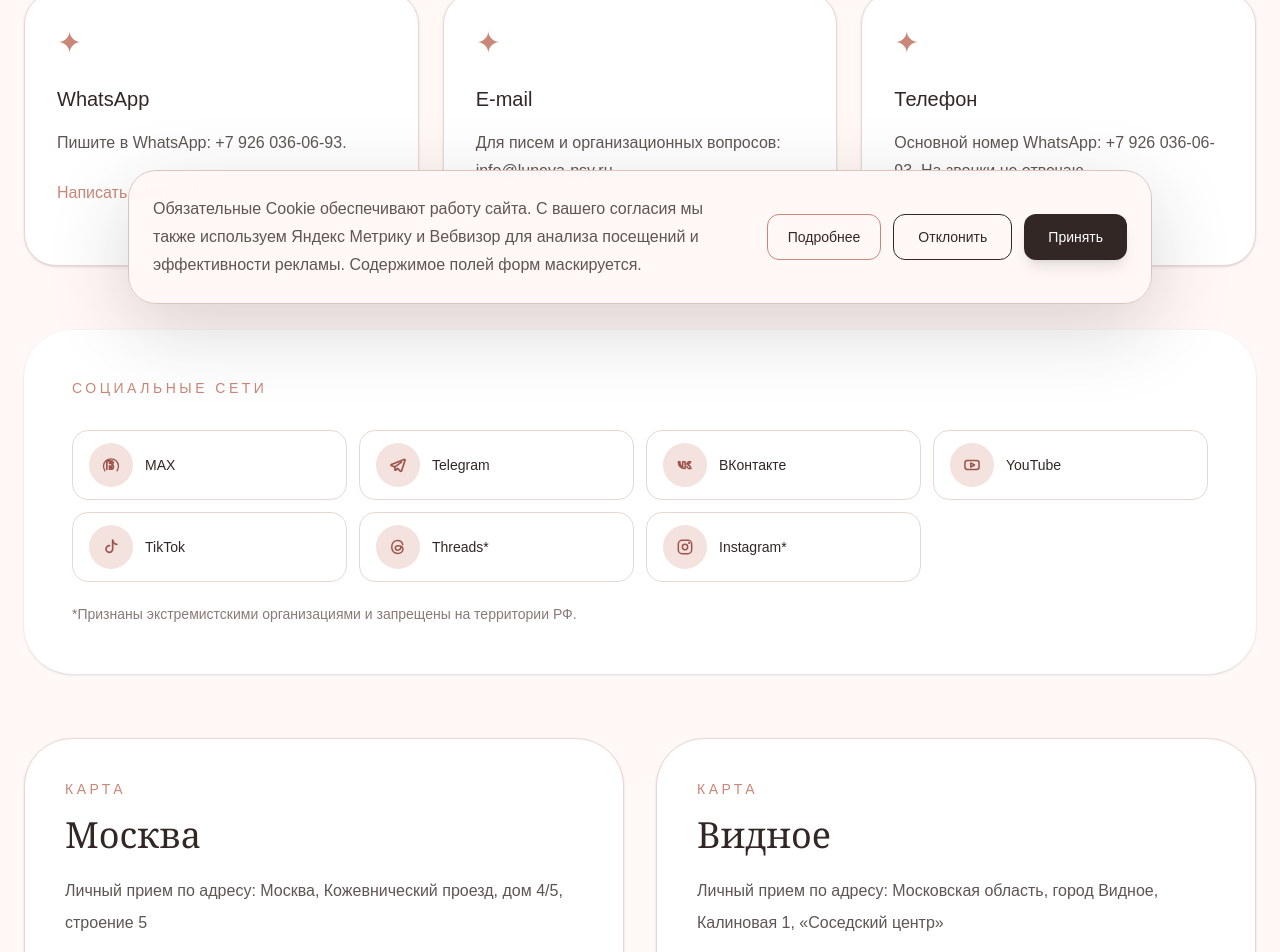
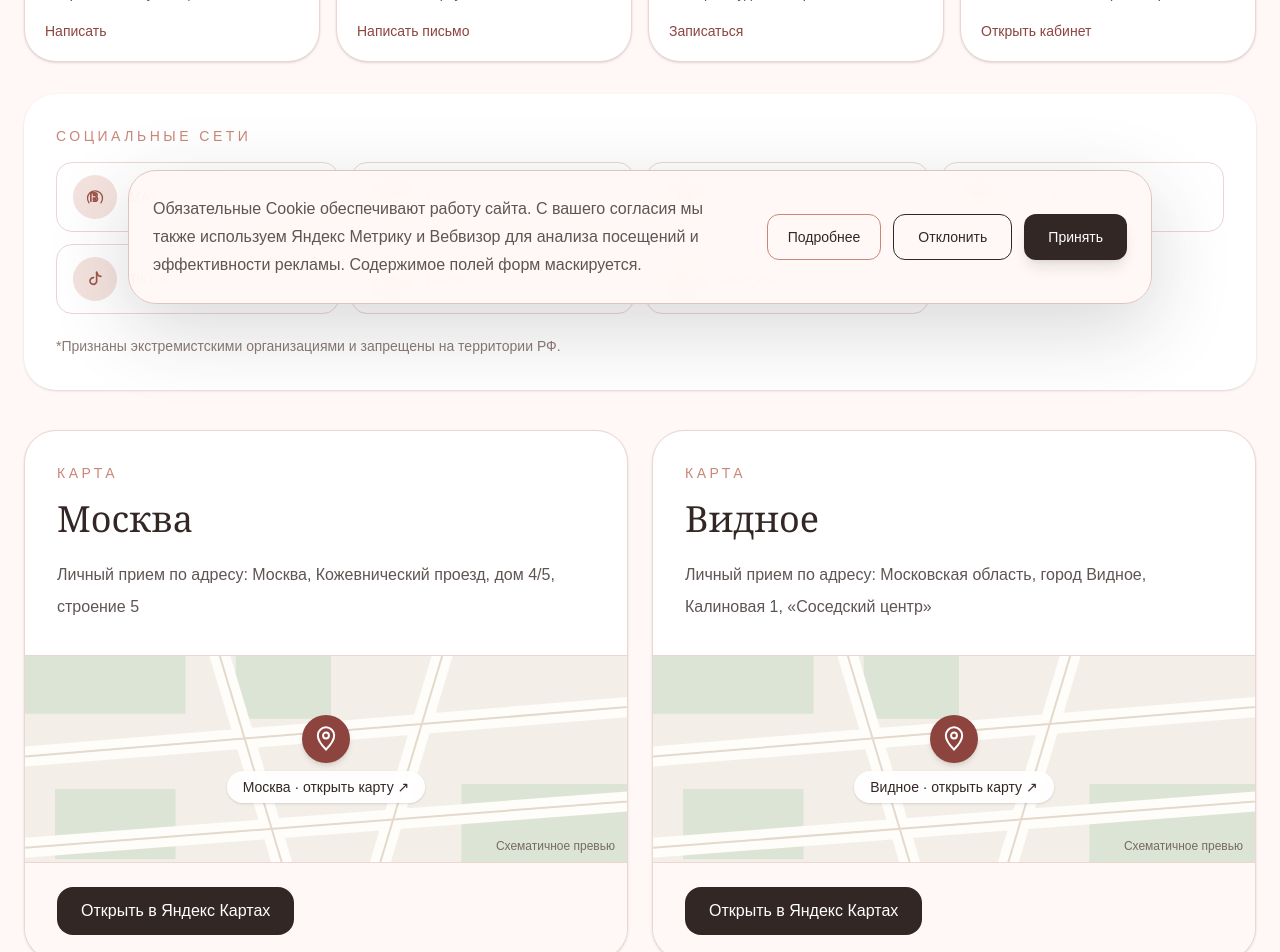
Before and after one commit to adktrans2010-hue/luneva-platform, a Next.js app: page /contacts in a window 1280 px wide. Shown: the part 480-1432 px from the top of the page. Built offline with nearby package versions, Linux system fonts and the light colour scheme; no server answers; the database is empty.

Commit message:
feat(site): refine reviews, services and contacts UI

```diff
--- a/app/contacts/page.tsx
+++ b/app/contacts/page.tsx
@@ -1,4 +1,5 @@
 import AppointmentForm from "@/components/AppointmentForm";
+import LocationMapPreview from "@/components/LocationMapPreview";
 import SocialLinks from "@/components/SocialLinks";
 import Link from "next/link";
 import PageStructuredData from "@/components/seo/page-structured-data";
@@ -14,24 +15,10 @@ export async function generateMetadata() {
 }
 
 const contactCards = [
-  {
-    title: "WhatsApp",
-    text: `Пишите в WhatsApp: ${SITE_CONTACTS.whatsapp}.`,
-    href: SITE_CONTACTS.whatsappHref,
-    label: "Написать в WhatsApp",
-  },
-  {
-    title: "E-mail",
-    text: `Для писем и организационных вопросов: ${SITE_CONTACTS.contactEmail}.`,
-    href: SITE_CONTACTS.emailHref,
-    label: "Написать письмо",
-  },
-  {
-    title: "Телефон",
-    text: `Основной номер WhatsApp: ${SITE_CONTACTS.phone}. На звонки не отвечаю.`,
-    href: SITE_CONTACTS.whatsappHref,
-    label: "Написать по номеру",
-  },
+  { title: "WhatsApp", text: "Вопросы о консультации", href: SITE_CONTACTS.whatsappHref, label: "Написать", icon: "↗" },
+  { title: "Email", text: SITE_CONTACTS.contactEmail, href: SITE_CONTACTS.emailHref, label: "Написать письмо", icon: "✉" },
+  { title: "Онлайн-запись", text: "Выберите удобное время", href: "/contacts#booking", label: "Записаться", icon: "+" },
+  { title: "Личный кабинет", text: "Ваши записи и история встреч", href: "/account", label: "Открыть кабинет", icon: "⌂" },
 ];
 
 const addresses = [
@@ -54,61 +41,60 @@ export default async function ContactsPage() {
   const emergencyBookingDisabled = isEmergencyBookingDisabled();
 
   return (
-    <section className="luneva-fade bg-[#fff8f6] px-6 py-24">
+    <section className="luneva-fade bg-[#fff8f6] px-5 pt-10 pb-16 md:px-6 md:pt-14 md:pb-20">
       <PageStructuredData path="/contacts" title="Контакты и запись на консультацию" breadcrumbs={[{ name: "Главная", path: "/" }, { name: "Контакты", path: "/contacts" }]} />
       <div className="mx-auto max-w-7xl">
         <p className="mb-4 text-sm uppercase tracking-[0.25em] text-[#c98778]">
           Контакты
         </p>
 
-        <h1 className="max-w-4xl font-serif text-6xl leading-tight text-[#332725]">
+        <h1 className="max-w-4xl font-serif text-4xl sm:text-5xl lg:text-6xl leading-tight text-[#332725]">
           Запись и способы связи
         </h1>
 
-        <p className="mt-8 max-w-3xl text-lg leading-8 text-[#5f5552]">
-          Можно написать в WhatsApp, отправить письмо или выбрать свободное
-          время в форме онлайн-записи.
+        <p className="mt-4 max-w-3xl text-lg leading-8 text-[#5f5552]">
+          Выберите удобный способ связи или запишитесь на консультацию онлайн.
         </p>
 
-        <div className="mt-14 grid gap-6 md:grid-cols-3">
+        <div className="mt-7 grid grid-cols-1 gap-4 md:grid-cols-4">
           {contactCards.map((item) => (
             <a
               key={item.title}
               href={item.href}
               target={item.href.startsWith("http") ? "_blank" : undefined}
               rel={item.href.startsWith("http") ? "noopener noreferrer" : undefined}
-              className="luneva-card rounded-[2rem] border border-[#ead7d1] bg-white p-8 shadow-sm"
+              className="luneva-card flex min-w-0 flex-col rounded-[2rem] border border-[#ead7d1] bg-white p-5 shadow-sm transition hover:border-[#c98778] focus-visible:outline-2 focus-visible:outline-offset-2 focus-visible:outline-[#8d443e]"
             >
-              <div className="mb-6 text-3xl text-[#c98778]">✦</div>
+              <div aria-hidden="true" className="mb-3 grid h-9 w-9 place-items-center rounded-full bg-[#fff0eb] text-xl text-[#8d443e]">{item.icon}</div>
 
               <h2 className="text-xl font-medium text-[#332725]">
                 {item.title}
               </h2>
 
-              <p className="mt-4 leading-7 text-[#5f5552]">{item.text}</p>
+              <p className="mt-2 text-sm leading-6 text-[#5f5552] [overflow-wrap:anywhere]">{item.text}</p>
 
-              <span className="mt-6 inline-flex text-[#c98778] [overflow-wrap:anywhere]">
+              <span className="mt-auto inline-flex pt-4 text-sm font-medium text-[#8d443e] [overflow-wrap:anywhere]">
                 {item.label}
               </span>
             </a>
           ))}
         </div>
 
-        <div className="mt-16 rounded-[3rem] bg-white p-10 shadow-sm md:p-12">
+        <div className="mt-8 rounded-[2rem] bg-white p-6 shadow-sm md:p-8">
           <p className="mb-4 text-sm uppercase tracking-[0.25em] text-[#c98778]">
             Социальные сети
           </p>
 
-          <SocialLinks className="mt-8" />
+          <SocialLinks className="mt-4" />
         </div>
 
-        <div className="mt-16 grid gap-8 lg:grid-cols-2">
+        <div className="mt-10 grid gap-6 lg:grid-cols-2">
           {addresses.map((place) => (
             <div
               key={place.address}
-              className="overflow-hidden rounded-[3rem] border border-[#ead7d1] bg-white shadow-sm"
+              className="flex flex-col overflow-hidden rounded-[2rem] border border-[#ead7d1] bg-white shadow-sm"
             >
-              <div className="p-8 md:p-10">
+              <div className="flex-1 p-6 md:p-8">
                 <p className="mb-4 text-sm uppercase tracking-[0.25em] text-[#c98778]">
                   Карта
                 </p>
@@ -122,7 +108,8 @@ export default async function ContactsPage() {
                 </p>
               </div>
 
-              <div className="border-t border-[#ead7d1] bg-[#fff8f6] p-8 md:p-10">
+              <LocationMapPreview title={place.title} address={place.address} href={place.mapHref} />
+              <div className="bg-[#fff8f6] p-6 md:px-8">
                 <a
                   href={place.mapHref}
                   target="_blank"
@@ -136,7 +123,7 @@ export default async function ContactsPage() {
           ))}
         </div>
 
-        <div id="booking" className="mt-16 scroll-mt-28 rounded-[3rem] bg-white p-10 shadow-sm md:p-14">
+        <div id="booking" className="mt-12 scroll-mt-28 rounded-[2rem] bg-white p-6 shadow-sm md:p-10">
           <h2 className="font-serif text-4xl text-[#332725]">
             Онлайн-запись
           </h2>
--- /dev/null
+++ b/components/LocationMapPreview.tsx
@@ -0,0 +1,22 @@
+type Props = { title: string; address: string; href: string };
+
+export default function LocationMapPreview({ title, address, href }: Props) {
+  return (
+    <a href={href} target="_blank" rel="noopener noreferrer"
+      aria-label={`Открыть карту: ${title}, ${address}`}
+      className="group relative block h-48 overflow-hidden border-y border-[#ead7d1] bg-[#f3eee7] focus-visible:outline-2 focus-visible:outline-offset-2 focus-visible:outline-[#8d443e] md:h-52">
+      <svg viewBox="0 0 600 240" preserveAspectRatio="xMidYMid slice" aria-hidden="true" className="absolute inset-0 h-full w-full">
+        <path d="M0 0h160v75H0zm435 145h165v95H435zM210 15h95v65h-95zM30 150h120v70H30z" fill="#dce4d5" />
+        <path d="M-30 120 640 65M180-30l90 300M430-30l-90 300M-20 210l650-50" fill="none" stroke="#fffdf9" strokeWidth="20" />
+        <path d="M-30 120 640 65M180-30l90 300M430-30l-90 300M-20 210l650-50" fill="none" stroke="#e4d9cd" strokeWidth="2" />
+      </svg>
+      <div className="absolute inset-0 flex flex-col items-center justify-center gap-2">
+        <span className="grid h-12 w-12 place-items-center rounded-full bg-[#8d443e] text-white shadow-md transition-transform group-hover:-translate-y-1">
+          <svg viewBox="0 0 24 24" fill="none" stroke="currentColor" strokeWidth="1.7" aria-hidden="true" className="h-7 w-7"><path d="M12 21s7-7 7-12a7 7 0 1 0-14 0c0 5 7 12 7 12Z" /><circle cx="12" cy="9" r="2.5" /></svg>
+        </span>
+        <span className="rounded-full bg-white/95 px-4 py-1.5 text-sm font-medium text-[#332725] shadow-sm">{title} · открыть карту ↗</span>
+      </div>
+      <span className="absolute bottom-2 right-3 text-xs text-[#756b65]">Схематичное превью</span>
+    </a>
+  );
+}
--- a/components/Reviews.tsx
+++ b/components/Reviews.tsx
@@ -1,5 +1,6 @@
 import Image from "next/image";
-import MobileCarousel from "@/components/MobileCarousel";
+import { connection } from "next/server";
+import { selectFeaturedReviews } from "@/src/lib/featured-reviews";
 import StarRating from "@/components/StarRating";
 import { formatReviewDate } from "@/src/lib/format-review-date";
 import { getPublishedReviews } from "@/src/lib/reviews";
@@ -8,26 +9,11 @@ type ReviewsProps = {
   limit?: number;
 };
 
-function stableReviewScore(id: string) {
-  let hash = 0;
-
-  for (const char of id) {
-    hash = (hash * 31 + char.charCodeAt(0)) >>> 0;
-  }
-
-  return hash;
-}
-
-function getFeaturedItems<T extends { id: string }>(items: T[], limit: number) {
-  return [...items]
-    .sort((first, second) => stableReviewScore(first.id) - stableReviewScore(second.id))
-    .slice(0, limit);
-}
-
 export default async function Reviews({ limit }: ReviewsProps) {
+  await connection();
   const reviews = await getPublishedReviews();
 
-  const visibleReviews = limit ? getFeaturedItems(reviews, limit) : reviews;
+  const visibleReviews = limit ? selectFeaturedReviews(reviews, limit) : reviews;
 
   return (
     <section className="luneva-fade bg-[#fff8f6] px-6 py-24">
@@ -36,19 +22,15 @@ export default async function Reviews({ limit }: ReviewsProps) {
           Отзывы
         </p>
 
-        <h2 className="font-serif text-5xl text-[#332725]">
+        <h2 className="font-serif text-4xl md:text-5xl text-[#332725]">
           Истории людей, которые обратились за поддержкой
         </h2>
 
-        <MobileCarousel
-          label="Отзывы"
-          className="mt-8 md:mt-20"
-          desktopGridClassName="md:grid-cols-2 md:gap-10 lg:grid-cols-3"
-        >
+        <div aria-label="Отзывы" className="mt-10 grid grid-cols-1 gap-8 md:mt-20 md:grid-cols-2 lg:grid-cols-3">
           {visibleReviews.map((review) => (
             <div
               key={review.id}
-              className="luneva-card relative rounded-[2rem] border border-[#ead7d1] bg-white px-8 pt-32 pb-8 text-center shadow-sm md:pt-20"
+              className="luneva-card relative rounded-[2rem] border border-[#ead7d1] bg-white px-6 pt-28 pb-8 text-center shadow-sm md:pt-20"
             >
               {review.image && (
                 <div className="absolute top-5 left-1/2 h-20 w-20 -translate-x-1/2 overflow-hidden rounded-full bg-white p-2 shadow-lg md:top-0 md:h-24 md:w-24 md:-translate-y-1/2">
@@ -79,7 +61,7 @@ export default async function Reviews({ limit }: ReviewsProps) {
               </p>
             </div>
           ))}
-        </MobileCarousel>
+        </div>
       </div>
     </section>
   );
--- /dev/null
+++ b/scripts/test-featured-reviews.ts
@@ -0,0 +1,14 @@
+import assert from "node:assert/strict";
+import { selectFeaturedReviews } from "../src/lib/featured-reviews";
+const items = Array.from({ length: 16 }, (_, i) => ({ id: String(i), text: `Review ${i}` }));
+const original = JSON.stringify(items);
+const first = selectFeaturedReviews(items, 3, () => 0);
+const second = selectFeaturedReviews(items, 3, () => 0.99);
+assert.equal(first.length, 3);
+assert.equal(new Set(first.map(x => x.id)).size, 3);
+assert.notDeepEqual(first, second);
+assert.equal(JSON.stringify(items), original);
+assert.equal(selectFeaturedReviews([items[0], items[0], items[1]], 3).length, 2);
+assert.equal(selectFeaturedReviews([], 3).length, 0);
+assert.ok(first.every(x => items.includes(x)));
+console.log("PASS: count, rotation, uniqueness, original reviews preserved, sparse input");
--- /dev/null
+++ b/src/lib/featured-reviews.ts
@@ -0,0 +1,10 @@
+/** Called only during the server render; the selected cards hydrate unchanged. */
+export function selectFeaturedReviews<T extends { id: string }>(items: T[], limit = 3, random = Math.random): T[] {
+  const pool = [...new Map(items.map((item) => [item.id, item])).values()];
+  const count = Math.min(Math.max(0, limit), pool.length);
+  for (let i = 0; i < count; i++) {
+    const j = i + Math.floor(random() * (pool.length - i));
+    [pool[i], pool[j]] = [pool[j], pool[i]];
+  }
+  return pool.slice(0, count);
+}
```
Also changed, not shown: components/Pricing.tsx (+14 -15 lines).
